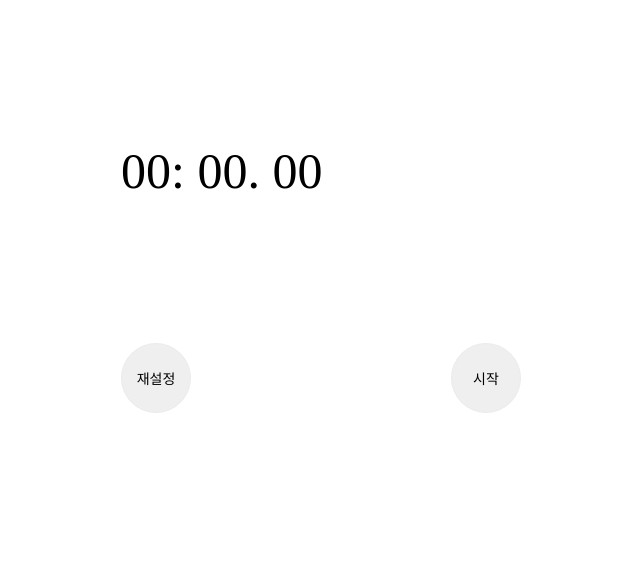
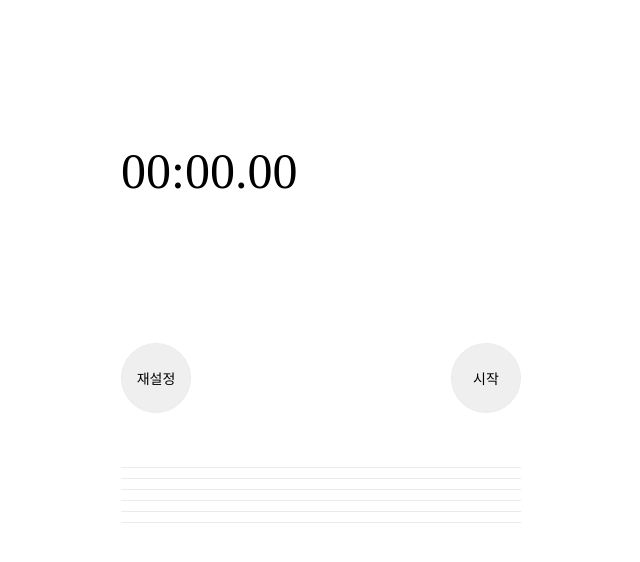
Before and after one commit to marco0212/stopwatch, a React (Create React App) app: page / in a window 1280 px wide. Shown: the top 562 px of the page, without its empty margins (319-959 px from the left). Built offline with nearby package versions, Linux system fonts and the light colour scheme.

Commit message:
Refactor codes

```diff
--- a/src/App.js
+++ b/src/App.js
@@ -10,18 +10,18 @@ export default class App extends Component {
     this.state = {
       milisec: 0,
       isLive: false,
-      history: []
+      history: Array(6).fill(null)
     };
   }
   utilFunction() {
     const isLive = this.state.isLive;
-    let index = this.state.history.length + 1;
+    let index = this.state.history.length - 5;
     if (isLive) {
       const copyHistory = this.state.history.slice();
       copyHistory.unshift({ sec: this.state.milisec, index });
       this.setState({ history: copyHistory });
     } else {
-      this.setState({ milisec: 0, history: [] });
+      this.setState({ milisec: 0, history: Array(6).fill(null) });
     }
   }
   toggleStart() {
--- a/src/component/ControlArea/toggleStartButton/toggleStartButton.js
+++ b/src/component/ControlArea/toggleStartButton/toggleStartButton.js
@@ -1,12 +1,19 @@
 import React from "react";
 export default class ToggleStartButton extends React.Component {
   render() {
-    let buttonText = "";
+    let buttonText = "",
+      color = "";
     if (this.props.isLive) {
       buttonText = "중단";
+      color = "red";
     } else {
       buttonText = "시작";
+      color = "green";
     }
-    return <button onClick={this.props.toggleStart}>{buttonText}</button>;
+    return (
+      <button className={color} onClick={this.props.toggleStart}>
+        {buttonText}
+      </button>
+    );
   }
 }
--- a/src/component/RecordTable/RecordTable.js
+++ b/src/component/RecordTable/RecordTable.js
@@ -6,7 +6,8 @@ export default class RecordTable extends React.Component {
     return (
       <div className="table-area">
         <ul>
-          {this.props.record.map(data => {
+          {this.props.record.map((data, i) => {
+            if (!data) return <li key={i}></li>;
             const key = `랩 ${data.index}`;
             return (
               <li key={key}>
--- a/src/component/timeMonitor/timeMonitor.js
+++ b/src/component/timeMonitor/timeMonitor.js
@@ -3,6 +3,10 @@ import { convertToTime } from "../../function";
 
 export default class TimeMonitor extends React.Component {
   render() {
-    return <div className="monitor">{convertToTime(this.props.time)}</div>;
+    return (
+      <div className="monitor">
+        <time>{convertToTime(this.props.time)}</time>
+      </div>
+    );
   }
 }
--- a/src/function.js
+++ b/src/function.js
@@ -9,8 +9,8 @@ function convertToTime(time) {
   if (minute < 10) minute = "0" + minute.toString();
   if (milisec < 10) milisec = "0" + milisec.toString();
 
-  if (!hour) return `${minute}: ${second}. ${milisec}`;
-  return `${hour}: ${minute}: ${second}. ${milisec}`;
+  if (!hour) return `${minute}:${second}.${milisec}`;
+  return `${hour}:${minute}:${second}.${milisec}`;
 }
 
 export { convertToTime };
```
